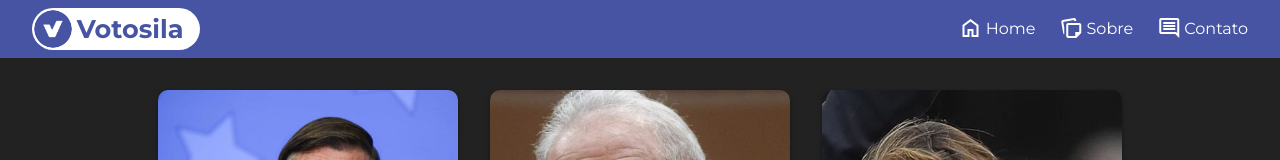
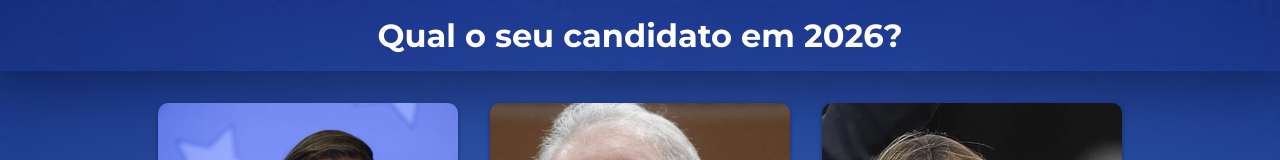
Before and after one commit to pedra/votosila, an Astro site: page /in in a window 1280 px wide. Shown: the top 160 px of the page. Built offline with nearby package versions, Linux system fonts and the light colour scheme; Astro itself is replaced by a stand-in of ours.

Commit message:
Design test

```diff
--- a/src/js/in.js
+++ b/src/js/in.js
@@ -55,6 +55,7 @@ function virar(o = true, t = 100, c = null, callback) {
 
 function time1(callback) {
 	FLEX.style.width = '300px'
+	FLEX.style.marginTop = '-440px'
 	var r = 27
 	CARDS.forEach(c => {
 		c.style.marginTop = (r == 27 ? 0 : -300) + 'px'
@@ -72,5 +73,7 @@ function time2() {
 		c.style.marginTop = '0'
 		c.style.transform = 'none'
 	})
+	FLEX.style.marginTop = 'auto'
 	FLEX.style.width = 'auto'
+	FLEX.style.height = 'auto'
 }
--- a/src/layouts/Layout.astro
+++ b/src/layouts/Layout.astro
@@ -31,11 +31,14 @@ const { title } = Astro.props;
     <!-- <script src="/js/card.js"></script> -->
   </head>
   <body>
-    <Header />
+    <!-- <Header /> -->
+    <header>
+      <h1>Qual o seu candidato em 2026?</h1>
+    </header>
     <main>
       <slot />
     </main>
-    <Footer />
+    <!-- <Footer /> -->
   </body>
 </html>
 <style is:global>
@@ -142,4 +145,16 @@ const { title } = Astro.props;
       scroll-padding-top: 3rem;
     }
   }
+
+  /* TESTE HEADER ----------------------------------------------------- */
+  header {
+    color: #fff;
+    text-align: center;
+    padding: 1rem 2rem;
+    backdrop-filter: blur(18px);
+	box-shadow: 0 20px 30px rgba(0,0,0,0.3);
+  }
+  header h1 {
+    width: 100%;
+  }
 </style>
--- a/src/pages/in.astro
+++ b/src/pages/in.astro
@@ -67,7 +67,7 @@ import "@styles/in_timeline.css";
       <div class="flex">
 		{
 			Candidates.map( (c) => {
-				if(c.id < 11) return	(<InCard data={c}  order={c.id} />)
+				if(c.id < 12) return	(<InCard data={c}  order={c.id} />)
 			})
 		}
       </div>
--- a/src/styles/in.css
+++ b/src/styles/in.css
@@ -1,5 +1,20 @@
 html {
 	background: #222;
+}
+
+body {
+	background: #fff url(/media/img/bg2.jpg) no-repeat center center;
+	background-size: cover;
+}
+
+main {
+	backdrop-filter: blur(18px);
+
+	align-items: center;
+	justify-content: center;
+	flex-direction: column;
+
+	padding: 2rem 0;
 }
 
 /* LAYOUT --------------------------------------------------- */
@@ -159,6 +174,7 @@ html {
 	opacity: 0;
 	margin-top: -2rem;
 }
+
 .card:hover .back h2 {
 	opacity: 1;
 	margin-top: 0;
@@ -172,6 +188,7 @@ html {
 	overflow: auto;
 	opacity: 0;
 }
+
 .card:hover .back p {
 	margin: 0 -2rem;
 	opacity: 1;
```
Also changed, not shown: public/media/img/bg.jpg (added), public/media/img/bg2.jpg (added), public/media/img/bg3.jpg (added).
